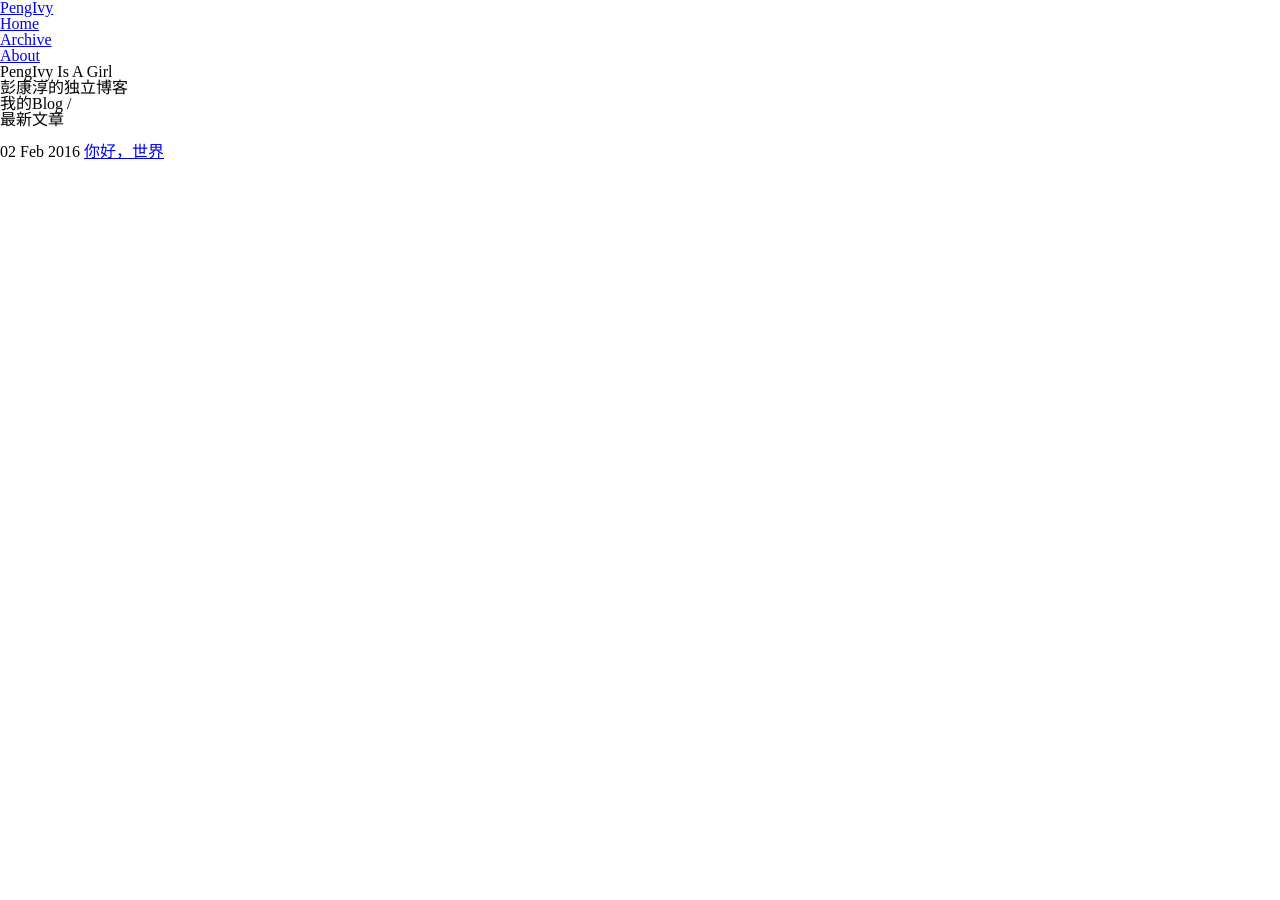
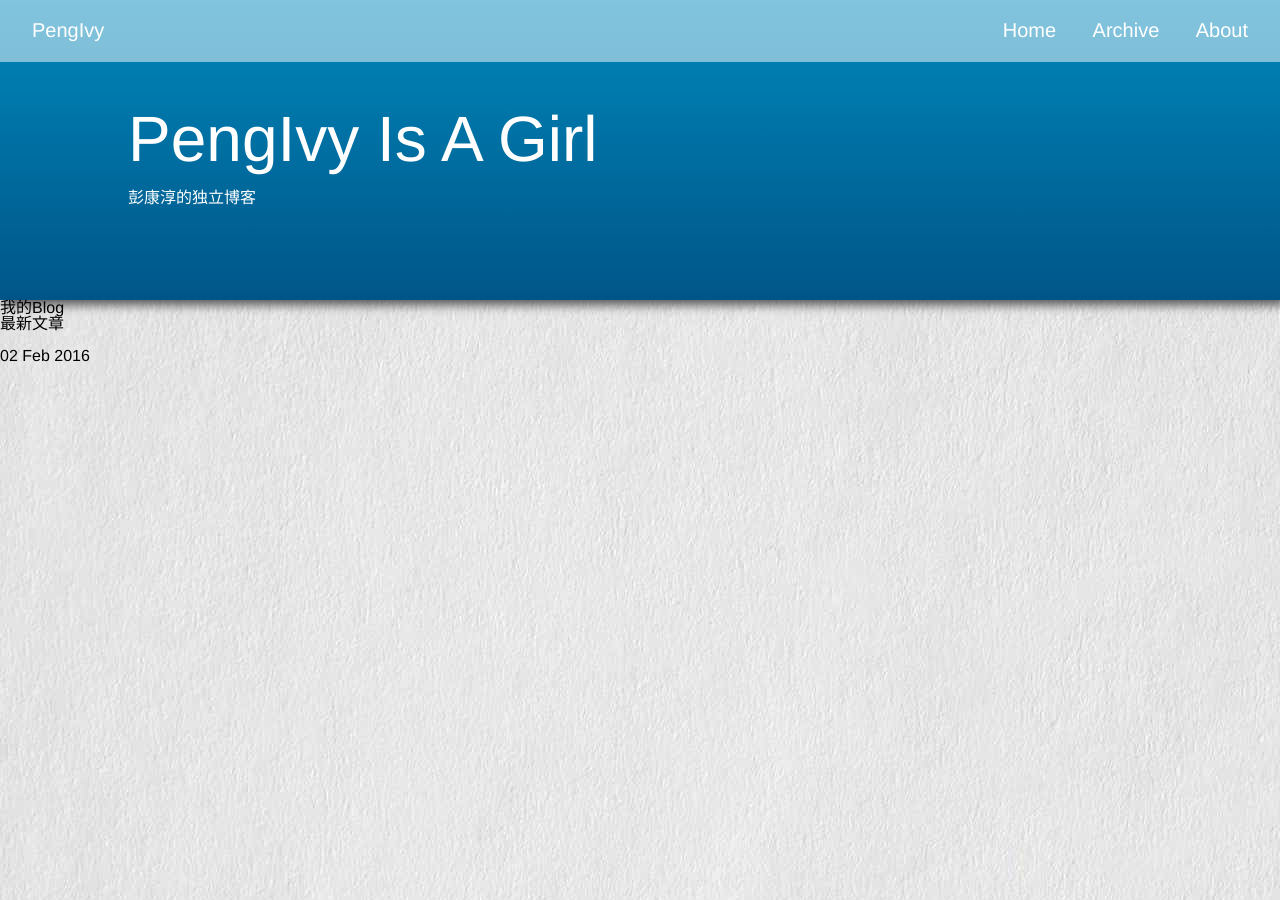
Before and after one commit to pengIvy/blog, a Jekyll site: the page built from index.html, in a window 1280 px wide. Built offline with Jekyll 4.4.1, drawn with Linux system fonts in a browser that asks for light colours; nearby versions of some CDN libraries; library files that are not in the unit come from our copies.

Commit message:
测试url

```diff
--- a/_layouts/base.html
+++ b/_layouts/base.html
@@ -5,9 +5,9 @@
     <meta name="author" content="qcy">
     <meta name="keywords" content="产品经理 产品经验"/>
     <meta name="description" content="一个产品经理的博客，分享自己关于产品的经验。"/>
-    <link href="{{ page.url }}reset.css" rel="stylesheet" type="text/css">
-    <link href="{{ page.url }}animate.css" rel="stylesheet" type="text/css">
-    <link href="{{ page.url }}style.css" rel="stylesheet" type="text/css">
+    <link href="./css/reset.css" rel="stylesheet" type="text/css">
+    <link href="./css/animate.css" rel="stylesheet" type="text/css">
+    <link href="./css/style.css" rel="stylesheet" type="text/css">
     <title>{{ page.title }}</title>
 </head>
 <body>
--- a/index.html
+++ b/index.html
@@ -1,9 +1,8 @@
 ---
 layout: base
-url: ./css/
 title: 我的Blog
 ---
-<h2>{{ page.title }} {{ page.url }}</h2>
+<h2>{{ page.title }}</h2>
 <p>最新文章</p>
 <ul>
 　　{% for post in site.posts %}
```
Also changed, not shown: _posts/2016-02-02-hello-world.md (+1 -1 lines).
